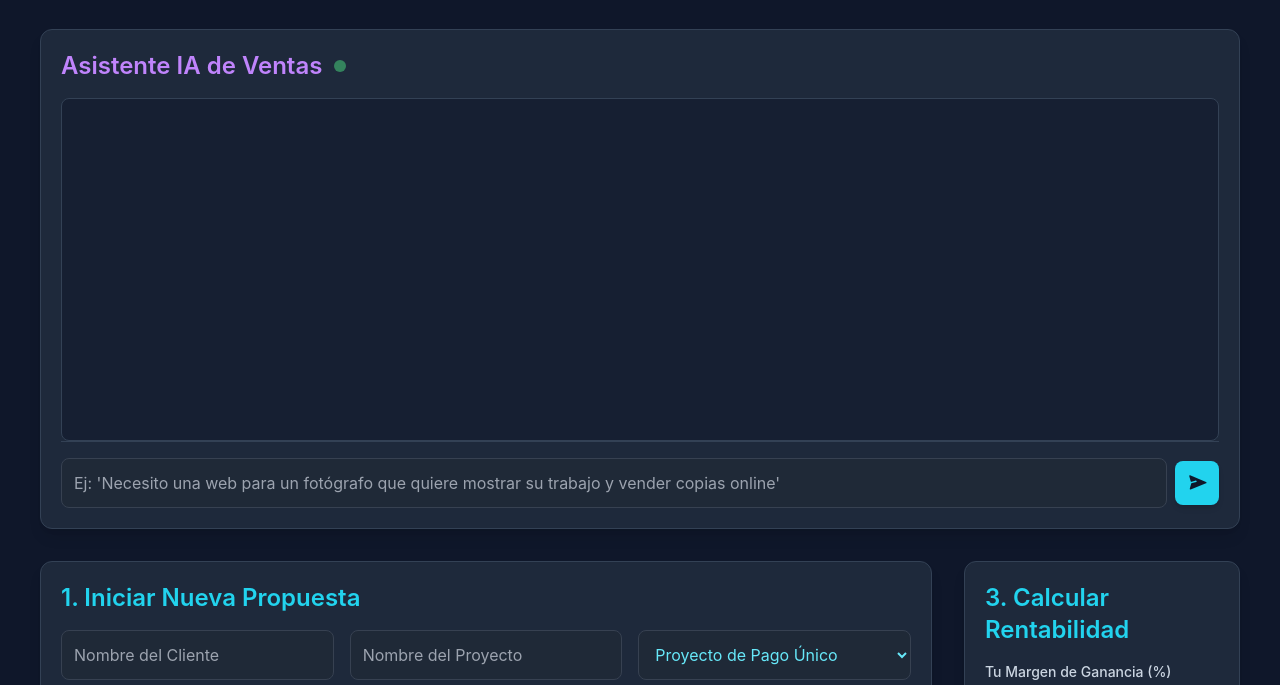
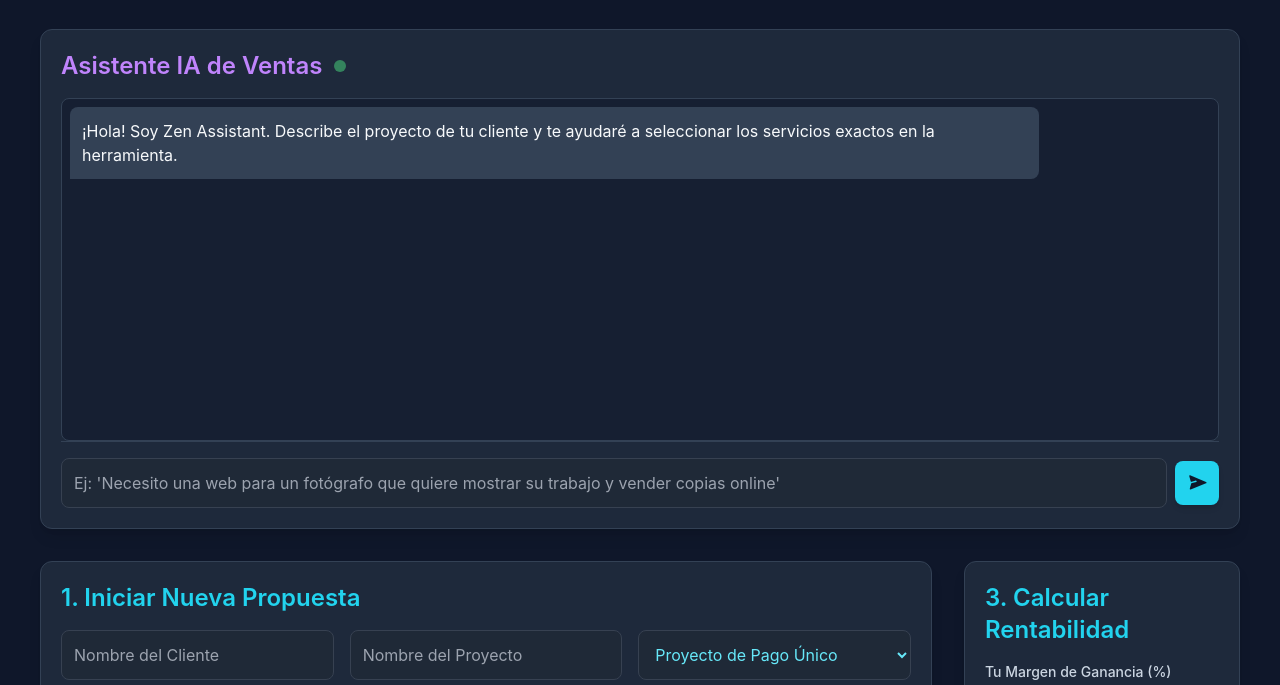
Before and after one commit to So-in2025/presupuestador, a website with bundled scripts: page presupuestador.html in a window 1280 px wide. Shown: the part 115-800 px from the top of the page. Built offline with nearby package versions, Linux system fonts and the light colour scheme.

Commit message:
chat ai35

```diff
--- a/presupuestador.html
+++ b/presupuestador.html
@@ -365,7 +365,7 @@
 <script type="module" src="js/modals.js"></script>
 <script type="module" src="js/pdf.js"></script>
 <!-- SCRIPT PARA EL CHAT CON IA (FRONTEND) -->
-<script src="js/chat-frontend.js"></script>
+<script type="module" src="js/chat-frontend.js"></script>
 
 </body>
 </html>
```
